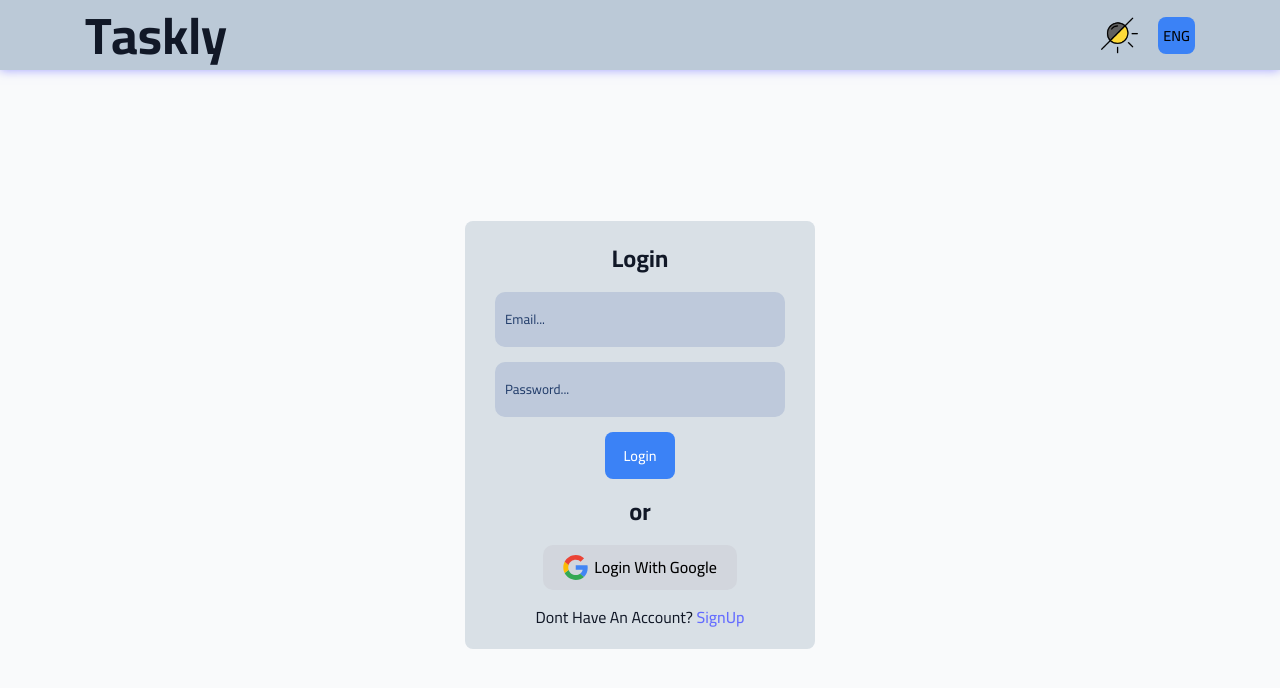
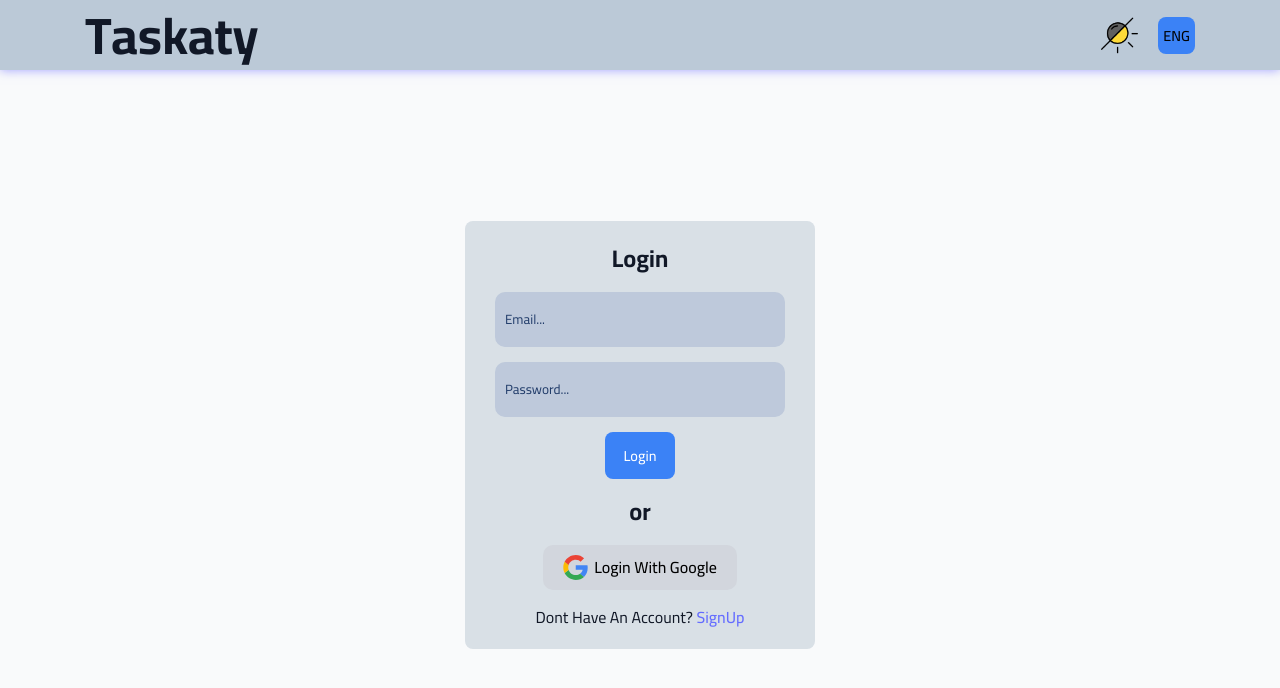
Before and after one commit to omarmkram2005/Task-Management-System, a React (Vite) app in the folder front-end/: page /login in a window 1280 px wide. Shown: the top 688 px of the page. Built offline with nearby package versions, Linux system fonts and the light colour scheme; no server answers.

Commit message:
final final push

```diff
--- a/front-end/src/Components/NavBar.jsx
+++ b/front-end/src/Components/NavBar.jsx
@@ -39,7 +39,7 @@ export default function NavBar() {
     if (error) {
       // console.error( error.message);
     } else {
-      nav("/");
+      window.location.pathname = "/";
     }
   };
   return (
@@ -69,7 +69,7 @@ export default function NavBar() {
             style={{ margin: "0", padding: "0", cursor: "pointer" }}
             onClick={() => nav("/")}
           >
-            Taskly
+            Taskaty
           </h1>
           <div
             style={{
```
